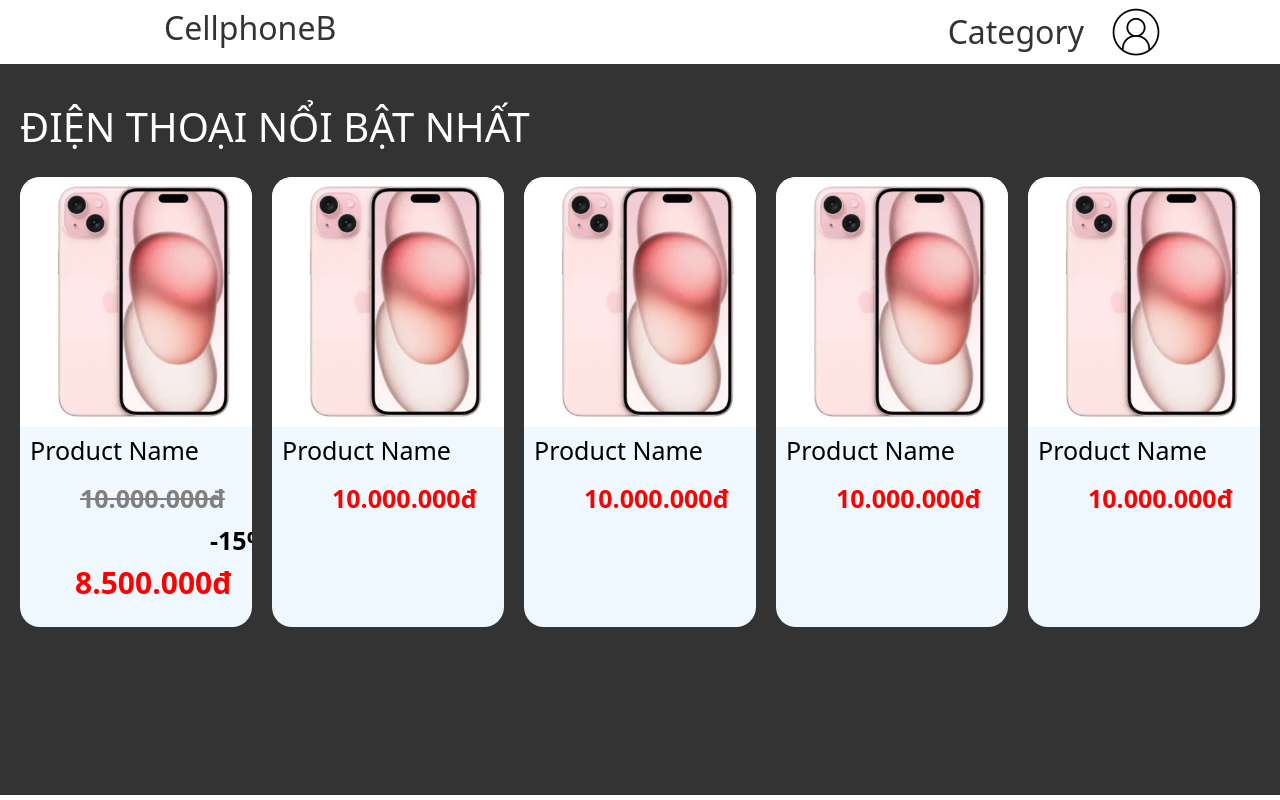
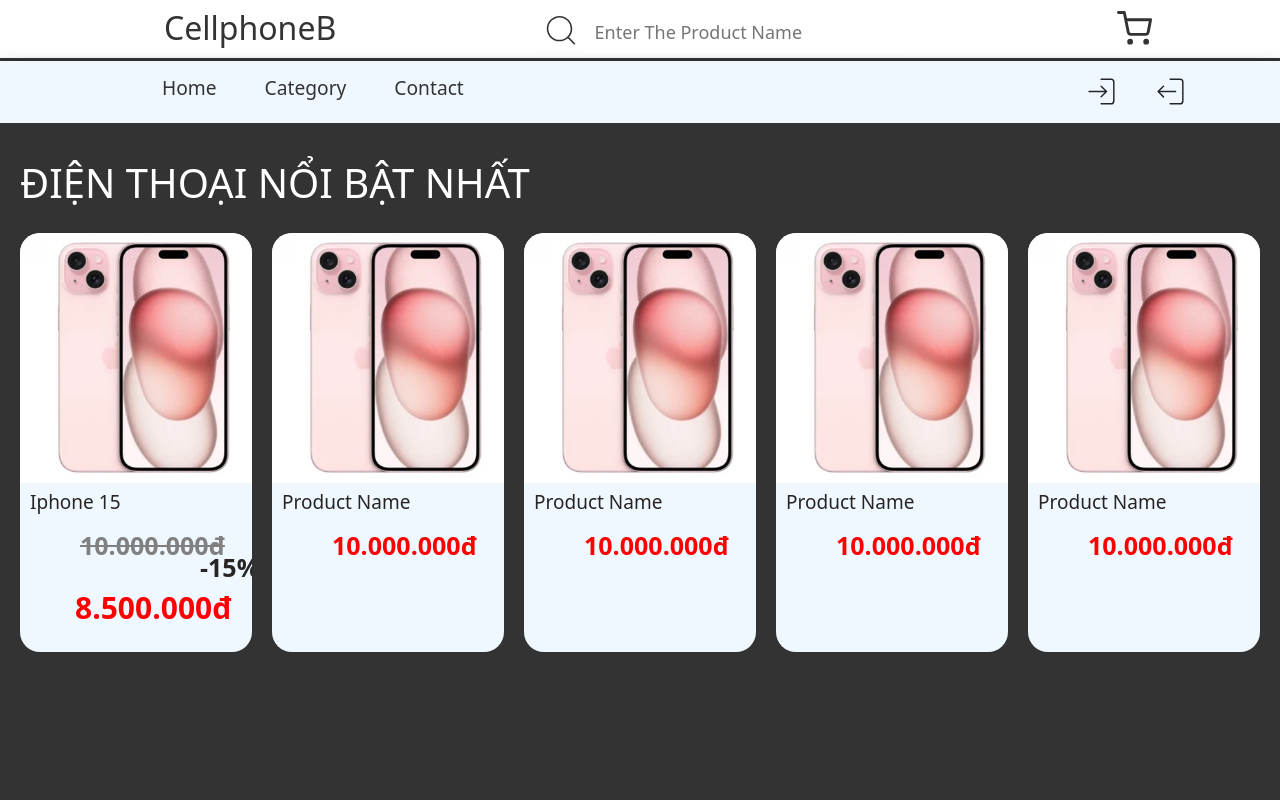
Before and after one commit to xacthu1800/DoAn_2151012001_Bin, a React (Create React App) app in the folder my-app/: page / in a window 1280 px wide. Shown: the top 800 px of the page. Built offline with nearby package versions, Linux system fonts and the light colour scheme.

Commit message:
add nav2, search bar, cart icon,

```diff
--- a/my-app/package.json
+++ b/my-app/package.json
@@ -11,6 +11,7 @@
     "react-bootstrap": "^2.10.4",
     "react-dom": "^18.3.1",
     "react-icons": "^5.3.0",
+    "react-router-dom": "^6.26.1",
     "react-scripts": "5.0.1",
     "web-vitals": "^2.1.4"
   },
--- a/my-app/src/App.js
+++ b/my-app/src/App.js
@@ -1,11 +1,17 @@
 import React from 'react'
+import {BrowserRouter} from 'react'
 import Nav from './components/Nav'
+import { BrowserRouter as Router, Route, Switch } from 'react-router-dom';
+import  NewProduct from './components/NewProduct'
 
 const App = () => {
   return (
-    <>
+    <Router>
       <Nav />
-    </>
+      <NewProduct />
+      <NewProduct />
+      <NewProduct />
+    </ Router>
   )
 }
 
--- a/my-app/src/components/Nav.js
+++ b/my-app/src/components/Nav.js
@@ -1,17 +1,57 @@
+import {useState} from 'react'
+import { CiSearch } from "react-icons/ci";
+import { FiShoppingCart } from "react-icons/fi";
+import { CiUser } from "react-icons/ci";
+import { Link } from 'react-router-dom'
+import { CiLogin } from "react-icons/ci";
+import { CiLogout } from "react-icons/ci";
+
+
 
 const Nav = () => {
+  const [inputValue, setInput] = useState('');
+
   return (
+    <>
       <nav className="nav">
       <a href="" className="site-title">CellphoneB</a>
+      <div className='search-box'>
+        <CiSearch className='button'/>
+        <input  type='text' value={inputValue} placeholder='Enter The Product Name' onChange={e => setInput(e.target.value)} />
+      </div>
       <ul>
           <li >
-              <a href="">Category</a>
+            <a style={{display:"none"}}>Hi Bin</a>
           </li>
           <li>
-              <img src={require('../resources/login.png')} alt="logo"/>
+            <FiShoppingCart size={35} className='cartIcon'/>
           </li>
       </ul>
      </nav>
+     <div className='header'>
+      <div className='container'>
+        <div className='nav-below'>
+            <ul>
+              <li>
+                <Link to="/" className='link'>Home</Link>
+              </li>
+              <li>
+                <Link to="/Categories" className='link'>Category</Link>
+              </li>
+              <li>
+                <Link to="/" className='link'>Contact</Link>
+              </li>
+            </ul>
+            <div className='auth'>
+              <CiLogin size={35} className='icon'/>
+              <CiLogout size={35} className='icon'/>
+            </div>
+        </div>
+      </div>
+
+     </div>
+    </>
+
   )
 }
 
--- a/my-app/src/components/NewProduct.js
+++ b/my-app/src/components/NewProduct.js
@@ -7,7 +7,7 @@ const NewProduct = () => {
                 <div className="image-container">
                  <img src= {require("../resources/iphone-15-plus_1__1.webp")}/>
                 </div>
-                <div className="productName">Product Name</div>
+                <div className="productName">Iphone 15 </div>
                 <div className="productPrice discounted">10.000.000đ</div>
                 <div className="discount">-15%</div>
                 <div className="productPrice_discounted">8.500.000đ</div>
--- a/my-app/src/index.js
+++ b/my-app/src/index.js
@@ -7,12 +7,11 @@ import './index.css'
 import App from './App';
 import LoginForm from './components/LoginForm';
 import RegisterForm from './components/RegisterForm'
-import NewProduct from './components/NewProduct'
+
 
 const root = ReactDOM.createRoot(document.getElementById('root'));
 root.render(
   <React.StrictMode>
    <App />
-   <NewProduct />
   </React.StrictMode>
 );
--- a/my-app/src/styles/Nav.css
+++ b/my-app/src/styles/Nav.css
@@ -11,7 +11,7 @@
     align-items: stretch;
     gap: 2rem;
     padding: 0 1rem;
-    border-bottom:  solid; ;
+    border-bottom:  solid;
 }
 
 .nav ul{
@@ -21,6 +21,27 @@
     list-style: none;
     display: flex;
     gap: 1rem;
+}
+
+.nav .search-box{
+    margin-top: 0.7rem;
+}
+
+.nav .search-box input{
+    border: none;
+    padding: 10px;
+    font-size: large;
+    width: 20rem;
+    height: 2.5rem;
+}
+
+.nav .search-box .button{
+    cursor: pointer;
+    background-color: white;
+    border: none;
+    width: 3rem;
+    height: 2.4rem;
+    margin-bottom: .5rem;
 }
 
 .nav a {
@@ -33,6 +54,44 @@
     font-size: 2rem;
 }
 
-.nav img {
+.nav .cartIcon {
+    margin-top: .7rem;
+    cursor: pointer;
+    margin-right: 1rem;
+}
+
+.header{
+    background-color: aliceblue;
+    width: 100%;
+    padding: 5px 15px;
+    box-shadow: rgba(0, 0, 0, .35) 0px 5px 15px;
+
+}
+
+.header .container .nav-below{
+    margin-top: .5rem;
+    display: flex;
+    max-width: 100%;
+    justify-content: space-between;
+}
+
+.header .container .nav-below ul{
+    display: flex;
+}
+
+.header .container .nav-below ul li{
+    margin-left: 3rem;
+    list-style: none;
+}
+
+.header .container .nav-below ul li .link {
+    color: #333;
+    text-decoration: none;
+    font-size: 1.2rem;
+}
+
+.header .container .nav-below  .icon{
+    margin-left: 1.5rem;
+    margin-right: 10px;
     cursor: pointer;
 }
--- a/my-app/src/styles/Newproduct.css
+++ b/my-app/src/styles/Newproduct.css
@@ -19,10 +19,10 @@
 }
 
 .grid-newproduct .grid-container .grid-item{
-    color: black;
+    color: rgb(39, 36, 36);
     border-radius: 20px;
     min-width: 70px;
-    min-height: 450px;
+    max-height: 450px;
     background-color: aliceblue;
     overflow: hidden;
 }
@@ -44,10 +44,14 @@
     object-position:center;
 }
 
-.grid-newproduct .grid-container .grid-item  .productName, .productPrice {
-    font-size: 25px;
+.grid-newproduct .grid-container .grid-item  .productName {
+    font-size: 19px;
     padding: 5px  10px;
+    max-height: 4rem;
+    overflow:hidden;
 }
+
+
 
 .grid-newproduct .grid-container .grid-item  .productPrice {
     font-size: 25px;
@@ -59,13 +63,17 @@
 .grid-newproduct .grid-container .grid-item .discount{
     font-size: 25px;
     font-weight: 900;
-    padding-left: 190px;
+    position: relative;
+    top: -20px;
+    left: 180px;
 }
 
 .grid-newproduct .grid-container .grid-item .productPrice_discounted {
     font-size: 30px;
     font-weight: 700;
     padding-left: 55px;
+    position: relative;
+    top: -22px;
     color: red;
 }
 
```
Also changed, not shown: my-app/src/index.css (line endings or trailing spaces), 1 other file (tests, documents, lock files or other folders). Lines whose indentation alone changed are shown as unchanged.
